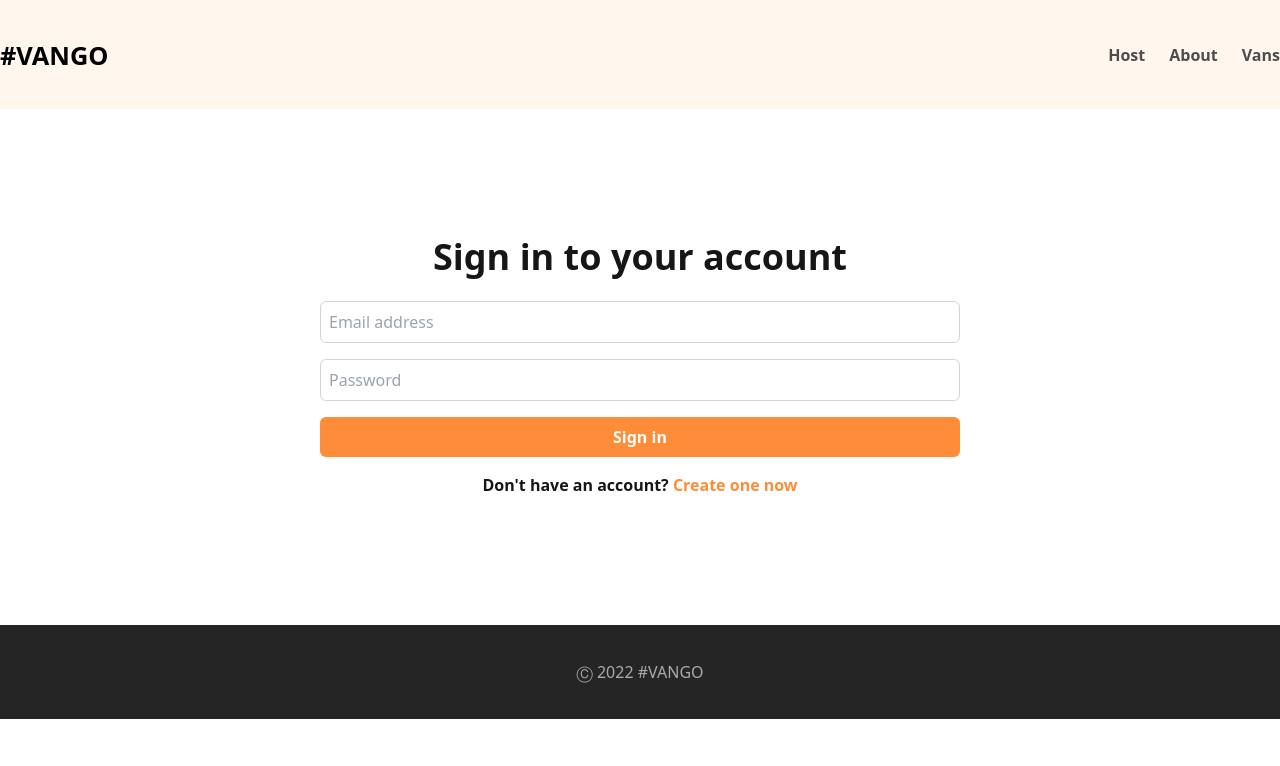
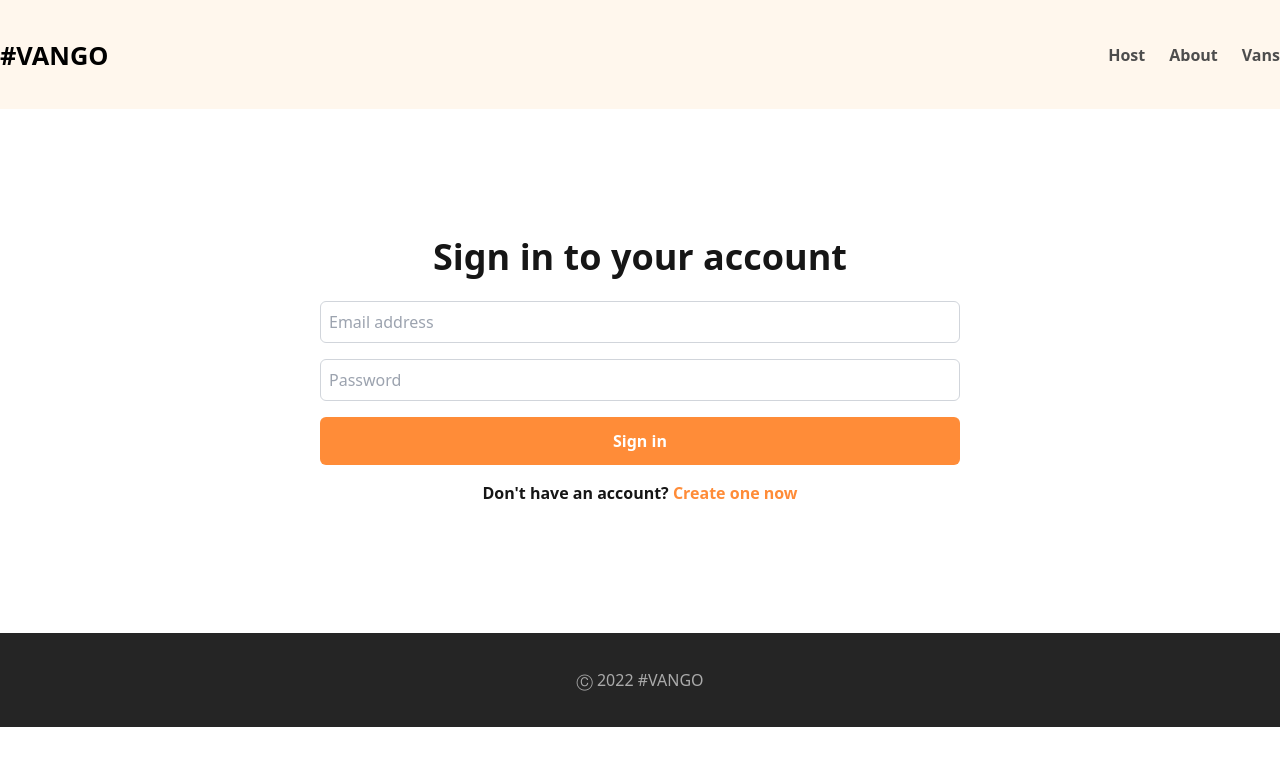
Before and after one commit to abdullmustyy/vango, a React (Vite) app in the folder client/: page /auth in a window 1280 px wide. Shown: the top 766 px of the page. Built offline with nearby package versions, Linux system fonts and the light colour scheme; no server answers; what miragejs would draw is missing.

Commit message:
Style: Edit sing up button

```diff
--- a/client/src/pages/AuthForm.jsx
+++ b/client/src/pages/AuthForm.jsx
@@ -45,7 +45,7 @@ export default function AuthForm() {
             />
             <button
               type="submit"
-              className="bg-[#FF8C38] w-full rounded-md py-2 text-base font-bold text-white place-self-center hover:outline outline-2 outline-[#FF8C38] transition"
+              className="bg-[#FF8C38] w-full rounded-md py-3 text-base font-bold text-white place-self-center hover:outline outline-2 outline-[#FF8C38] transition"
             >
               Sign in
             </button>
```
